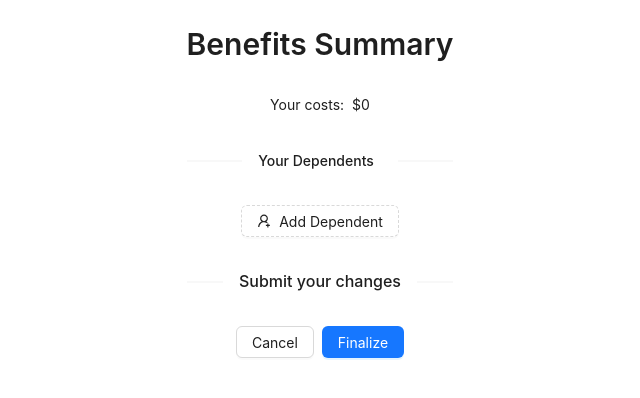
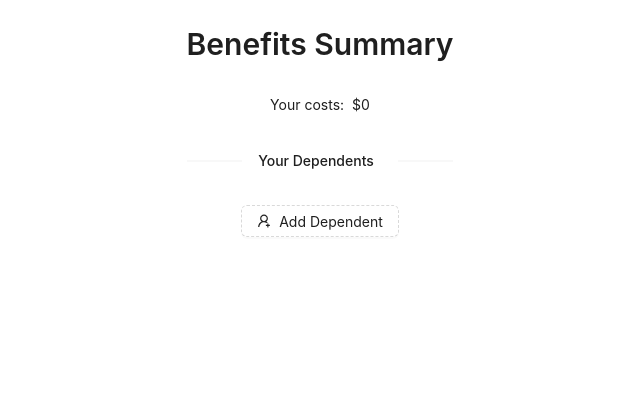
Before and after one commit to throwaway-plcty/benefits-takehome, a React (Create React App) app: page / in a window 1280 px wide. Shown: the top 398 px of the page, without its empty margins (320-960 px from the left). Built offline with nearby package versions, Linux system fonts and the light colour scheme.

Commit message:
chore: cut scope due to time

```diff
--- a/src/BenefitsSummary.tsx
+++ b/src/BenefitsSummary.tsx
@@ -40,13 +40,6 @@ export const BenefitsSummary = () => {
         <Button icon={<UserAddOutlined />} type='dashed' onClick={openDrawer}>
           Add Dependent
         </Button>
-        <Divider>Submit your changes</Divider>
-        <Space>
-          <Button onClick={() => {}}>Cancel</Button>
-          <Button type='primary' onClick={() => {}}>
-            Finalize
-          </Button>
-        </Space>
       </Flex>
       <Drawer
         width='400px'
```
